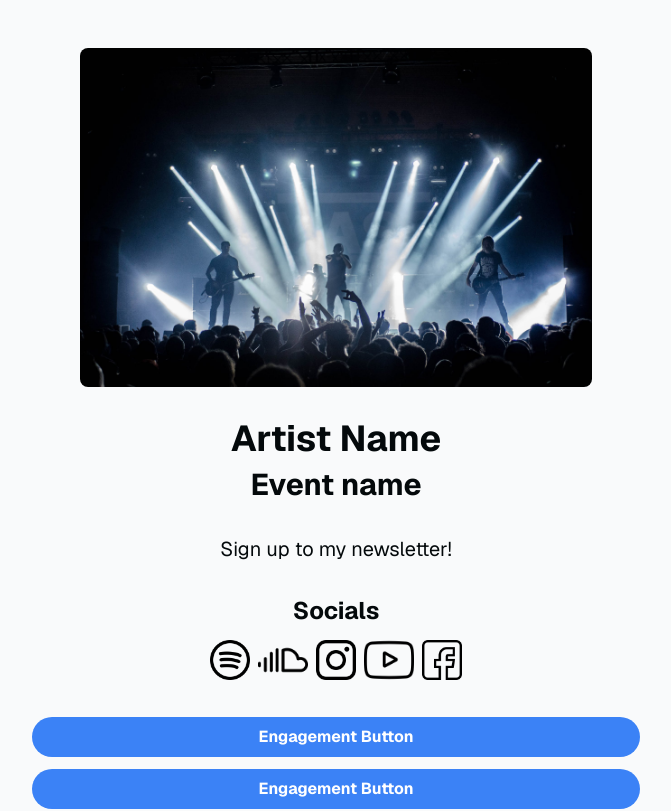
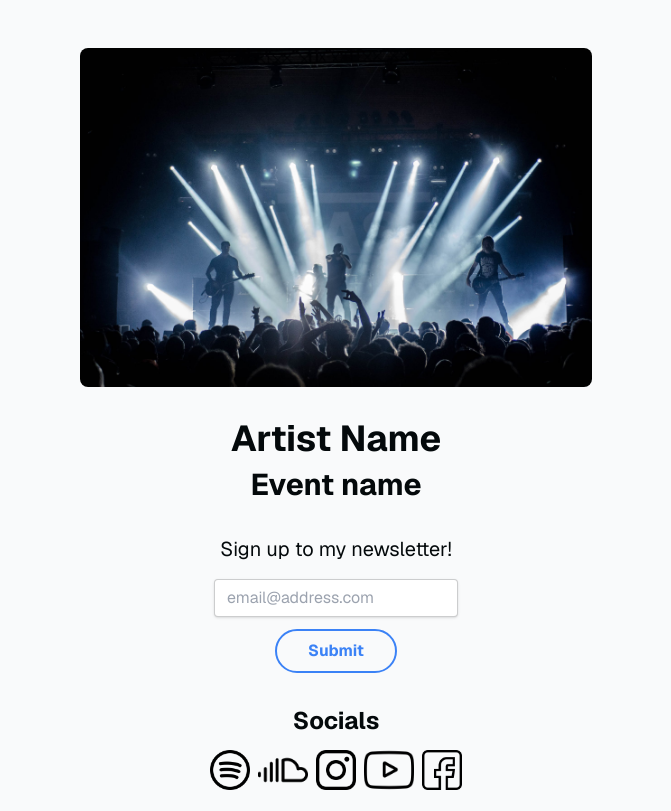
Before and after one commit to iamtommcc/hothack-team-2, a Next.js app: page /attendee in a window 1280 px wide. Shown: the top 811 px of the page, without its empty margins (304-975 px from the left). Built offline with nearby package versions, Linux system fonts and the light colour scheme; no server answers; the database is empty.

Commit message:
field attendance

```diff
--- a/app/attendee/page.tsx
+++ b/app/attendee/page.tsx
@@ -78,8 +78,12 @@ export default async function Login() {
         <h2 className="text-3xl font-bold">Event name</h2>
       </div>
 
-      <div className="md:items-center">
+      <div className="flex flex-col gap-4 md:items-center md:justify-center">
         <h2 className="text-xl text-left md:text-center">Sign up to my newsletter!</h2>
+        <form className="flex flex-col gap-3 md:items-center">
+          <input className="shadow appearance-none border rounded w-full py-2 px-3 text-gray-700 leading-tight focus:outline focus:shadow-outline" name="query" type="email" placeholder="email@address.com" />
+          <button className=" hover:bg-blue-500 hover:text-white border-2 border-blue-500 border-solid text-blue-500 font-bold py-2 px-4 rounded-full sm:max-w-full md:w-6/12" type="submit">Submit</button>
+        </form>
       </div>
 
       <div className="flex flex-col gap-2 justify-start md:items-center">
```
